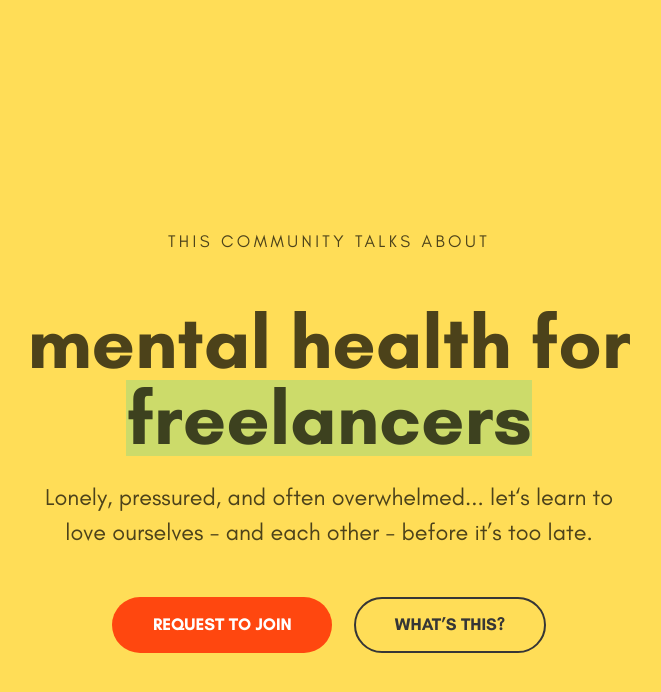
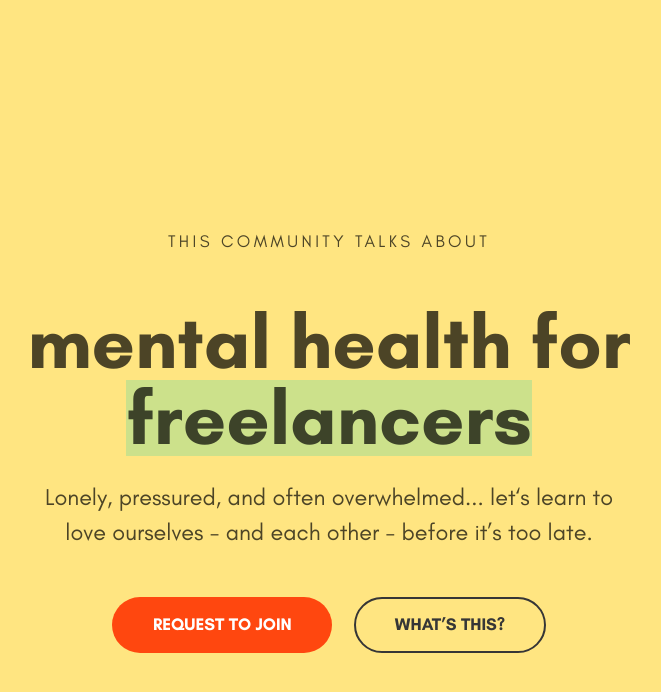
Before and after one commit to patricklorenzut/ForHumanSake.org, a Jekyll site: the page built from index.html, in a window 1280 px wide. Shown: the top 692 px of the page, without its empty margins (311-972 px from the left). Built offline with Jekyll 4.4.1, drawn with Linux system fonts in a browser that asks for light colours; nearby versions of some CDN libraries.

Commit message:
duller yellow

```diff
--- a/css/_home.scss
+++ b/css/_home.scss
@@ -1,7 +1,7 @@
 header.hero{
     text-align: center;
     //min-height: 90vh!important;
-    background: $pink;
+    background: rgba($yellow, 0.75)!important;
     h3{
         margin-bottom: 3rem;
         text-transform: uppercase;
```
